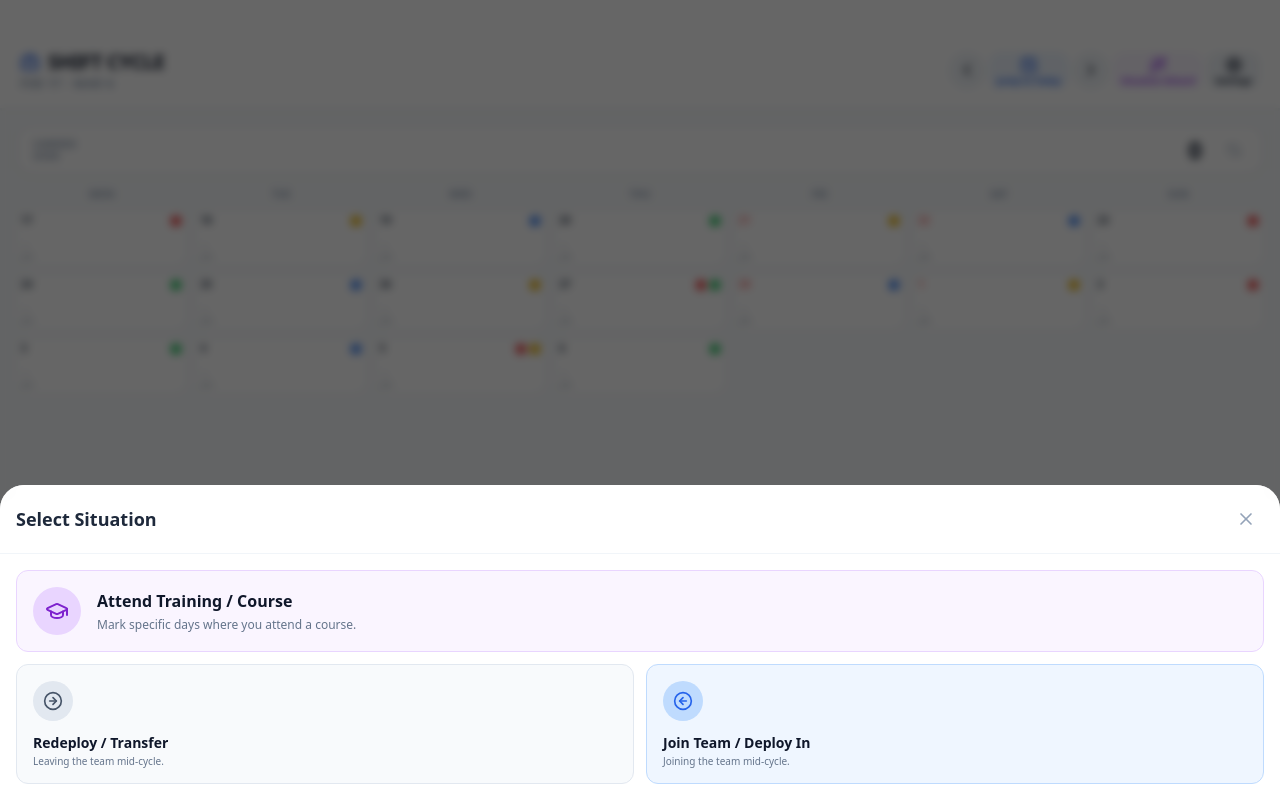
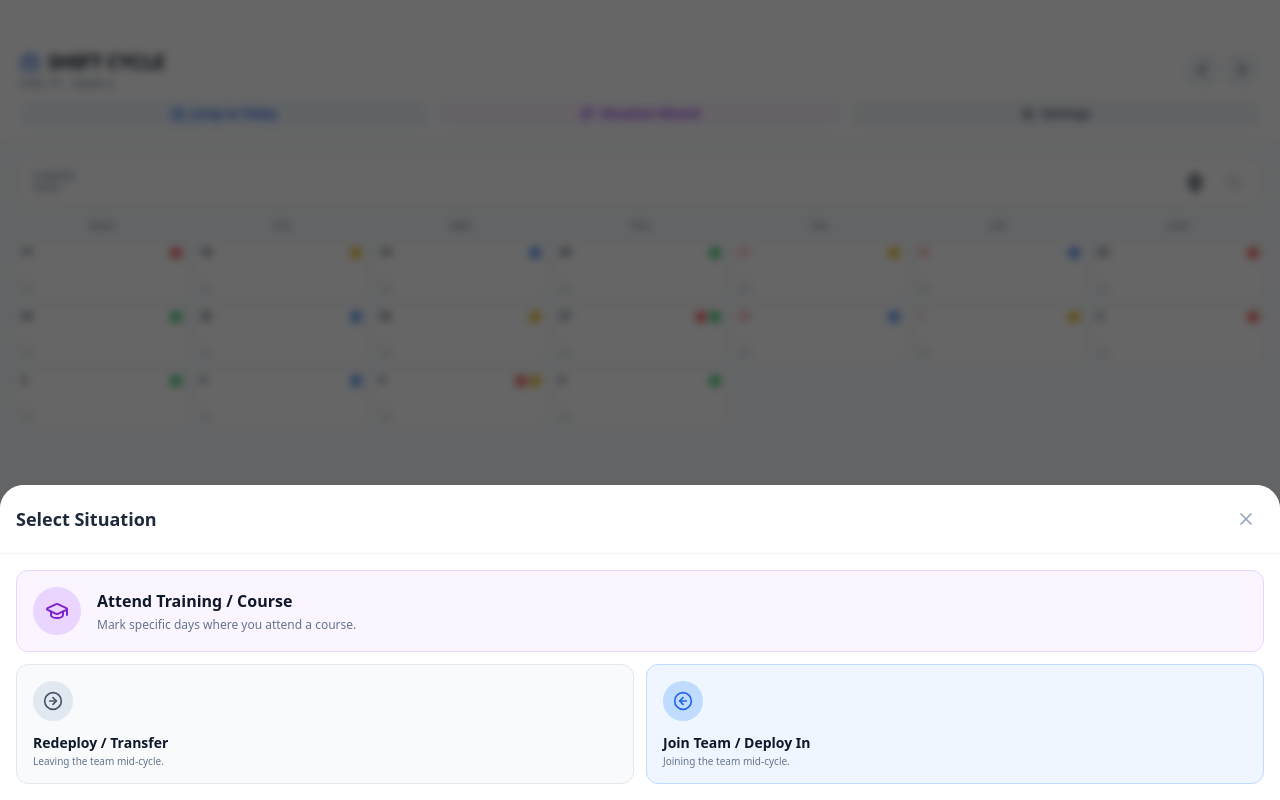
Before and after one commit to vergilmclee/Marine-Work-Hour-Balance, a React (Vite) app: page / in a window 1280 px wide. Both pictures are taken after a click on the button "Situation Wizard". Built offline with nearby package versions, Linux system fonts and the light colour scheme.

Commit message:
Move action buttons below title bar and fix Analyze Report display
Co-authored-by: vergilmclee <vergilmclee@users.noreply.github.com>

```diff
--- a/App.tsx
+++ b/App.tsx
@@ -542,7 +542,8 @@ const AppContent: React.FC = () => {
   return (
     <div className="h-[100dvh] flex flex-col bg-slate-50 relative overflow-hidden font-sans">
       {/* Top Bar */}
-      <div className="bg-white px-5 pt-12 pb-4 shadow-sm z-10 sticky top-0 flex justify-between items-center border-b border-slate-100">
+      <div className="bg-white px-5 pt-12 pb-2 shadow-sm z-10 sticky top-0 border-b border-slate-100">
+        <div className="flex justify-between items-center">
           <div>
             <h1 className="text-xl font-black text-slate-900 tracking-tight flex items-center gap-2">
               <Briefcase size={20} className="text-blue-600" />
@@ -553,11 +554,14 @@ const AppContent: React.FC = () => {
             </p>
           </div>
           <div className="flex gap-1">
-          <button onClick={() => handleCycleChange(cycleIndex - 1)} title={t('jump_to_today')} className="p-2 rounded-full bg-slate-100 hover:bg-slate-200 transition-colors"><ChevronLeft size={20} /></button>
-          <button onClick={handleJumpToToday} title={t('jump_to_today')} className="px-2 py-1 rounded-xl bg-blue-50 text-blue-600 hover:bg-blue-100 transition-colors flex flex-col items-center gap-0.5"><CalendarClock size={18} /><span className="text-[9px] font-bold leading-none">{t('jump_to_today')}</span></button>
-          <button onClick={() => handleCycleChange(cycleIndex + 1)} title={t('jump_to_today')} className="p-2 rounded-full bg-slate-100 hover:bg-slate-200 transition-colors"><ChevronRight size={20} /></button>
-          <button onClick={() => setIsWizardOpen(true)} title={t('situation_wizard')} className="px-2 py-1 rounded-xl bg-purple-50 text-purple-600 hover:bg-purple-100 transition-colors flex flex-col items-center gap-0.5"><Wand2 size={18} /><span className="text-[9px] font-bold leading-none">{t('situation_wizard')}</span></button>
-          <button onClick={() => setShowSettings(true)} title={t('settings')} className="px-2 py-1 rounded-xl bg-slate-100 hover:bg-slate-200 transition-colors flex flex-col items-center gap-0.5"><Settings size={18} /><span className="text-[9px] font-bold leading-none">{t('settings')}</span></button>
+            <button onClick={() => handleCycleChange(cycleIndex - 1)} className="p-2 rounded-full bg-slate-100 hover:bg-slate-200 transition-colors"><ChevronLeft size={20} /></button>
+            <button onClick={() => handleCycleChange(cycleIndex + 1)} className="p-2 rounded-full bg-slate-100 hover:bg-slate-200 transition-colors"><ChevronRight size={20} /></button>
+          </div>
+        </div>
+        <div className="flex gap-2 mt-2 pb-1">
+          <button onClick={handleJumpToToday} title={t('jump_to_today')} className="flex-1 py-1.5 rounded-xl bg-blue-50 text-blue-600 hover:bg-blue-100 transition-colors flex items-center justify-center gap-1.5 text-xs font-bold"><CalendarClock size={14} />{t('jump_to_today')}</button>
+          <button onClick={() => setIsWizardOpen(true)} title={t('situation_wizard')} className="flex-1 py-1.5 rounded-xl bg-purple-50 text-purple-600 hover:bg-purple-100 transition-colors flex items-center justify-center gap-1.5 text-xs font-bold"><Wand2 size={14} />{t('situation_wizard')}</button>
+          <button onClick={() => setShowSettings(true)} title={t('settings')} className="flex-1 py-1.5 rounded-xl bg-slate-100 text-slate-600 hover:bg-slate-200 transition-colors flex items-center justify-center gap-1.5 text-xs font-bold"><Settings size={14} />{t('settings')}</button>
         </div>
       </div>
 
@@ -616,6 +620,26 @@ const AppContent: React.FC = () => {
         onGenerate={handleGenerateReport}
         isLoading={loading}
       />
+
+      {/* Report Overlay */}
+      {report && (
+        <>
+          <div className="fixed inset-0 bg-black/60 z-[100] backdrop-blur-sm" onClick={() => setReport(null)} />
+          <div className="fixed bottom-0 left-0 right-0 bg-white rounded-t-3xl z-[110] pb-safe animate-in slide-in-from-bottom duration-300 max-h-[85vh] overflow-y-auto">
+            <div className="flex justify-between items-center px-6 pt-6 pb-4 border-b border-slate-100 sticky top-0 bg-white z-10">
+              <h2 className="text-xl font-bold text-slate-900 flex items-center gap-2"><Info size={20} /> {t('report_generated') || 'Generated Report'}</h2>
+              <button onClick={() => setReport(null)} className="p-2 hover:bg-slate-100 rounded-full transition-colors text-slate-400">
+                <X size={20} />
+              </button>
+            </div>
+            <div className="px-6 py-4">
+              <div className="prose prose-sm max-w-none">
+                <ReactMarkdown>{report}</ReactMarkdown>
+              </div>
+            </div>
+          </div>
+        </>
+      )}
 
       {/* Modals */}
       {selectedDay && (
@@ -710,17 +734,7 @@ const AppContent: React.FC = () => {
                 </p>
               </div>
 
-              {/* Report */}
-              {report && (
-                <div className="bg-slate-800/50 rounded-xl p-4 border border-slate-700/50">
-                  <h3 className="text-xs font-bold text-slate-400 uppercase mb-2 flex items-center gap-2">
-                    <Info size={12} /> {t('report_generated')}
-                  </h3>
-                  <div className="prose prose-invert prose-sm max-w-none">
-                    <ReactMarkdown>{report}</ReactMarkdown>
-                  </div>
-                </div>
-              )}
+              {/* Report moved to main screen overlay */}
 
               {/* Data Management */}
               <div>
```
Lines whose indentation alone changed are shown as unchanged.
